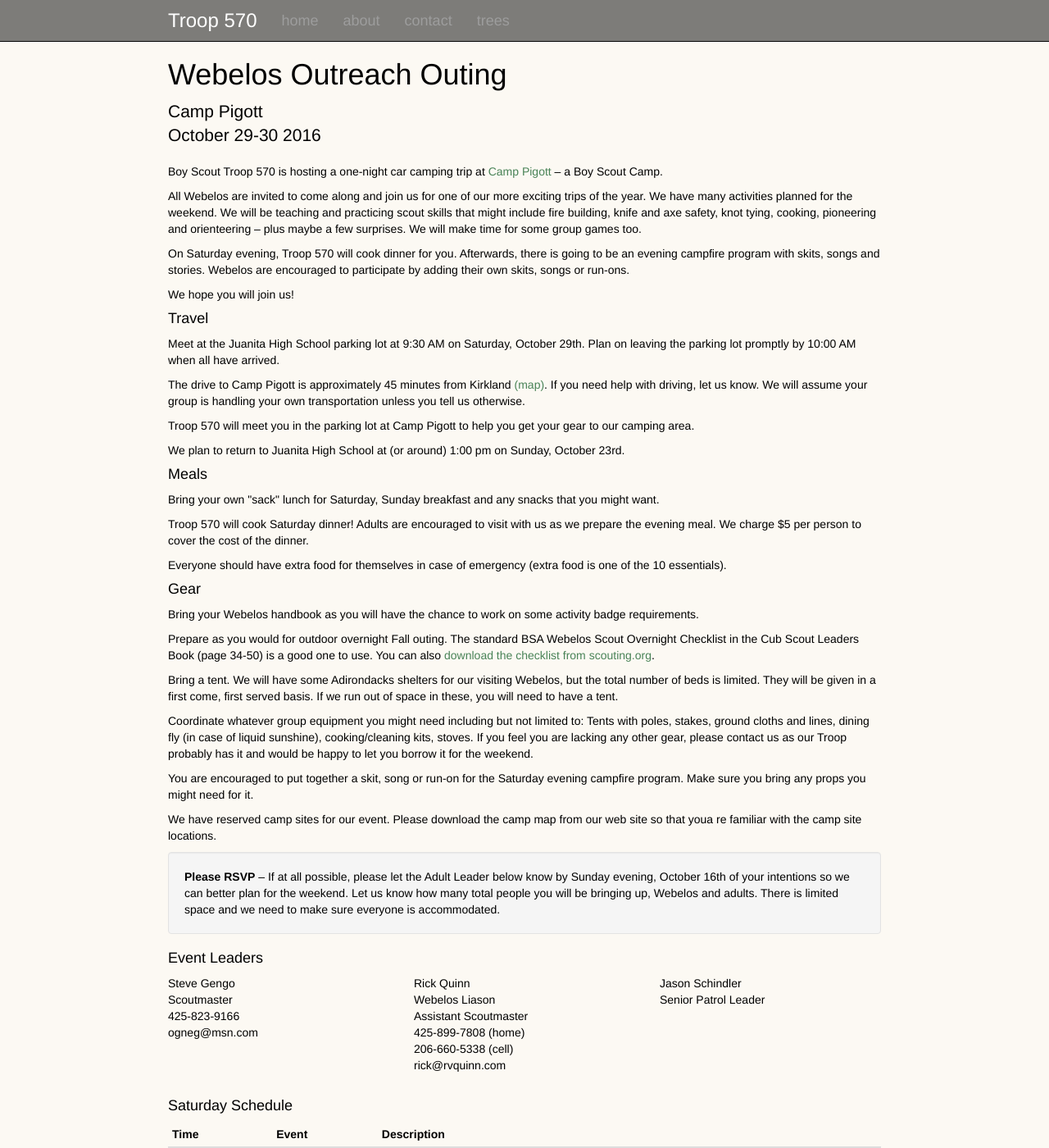
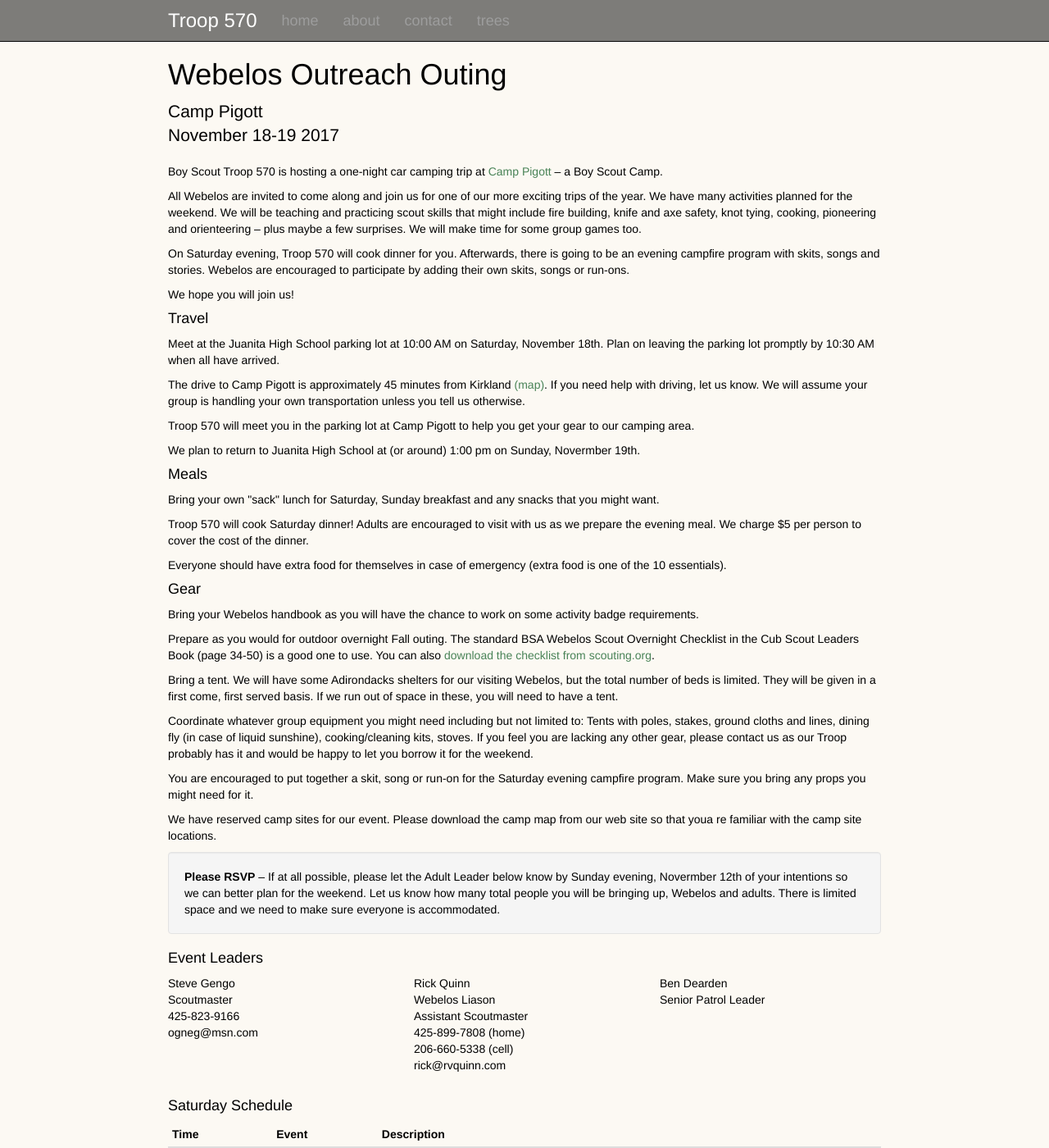
Before and after one commit to troop570/troop570.github.io, a Jekyll site: the page built from webelos/index.html, in a window 1280 px wide and 1400 px high. Shown: the whole window at 82% size. Built offline with Jekyll 4.4.1, drawn with Linux system fonts in a browser that asks for light colours; nearby versions of some CDN libraries.

Commit message:
Update webelo outreach for 2017

```diff
--- a/webelos/index.html
+++ b/webelos/index.html
@@ -4,7 +4,7 @@ title: Webelos Outreach Outing
 ---
 
 <p class="lead">
-Camp Pigott<br>October 29-30 2016
+Camp Pigott<br>November 18-19 2017
 </p>
 
 <p>Boy Scout Troop 570 is hosting a one-night car camping trip at <a
@@ -27,8 +27,8 @@ run-ons.
 
 <h4>Travel</h4>
 
-<p>Meet at the Juanita High School parking lot at 9:30 AM on Saturday, October
-29th.  Plan on leaving the parking lot promptly by 10:00 AM when all have
+<p>Meet at the Juanita High School parking lot at 10:00 AM on Saturday, November
+18th.  Plan on leaving the parking lot promptly by 10:30 AM when all have
 arrived.
 
 <p>The drive to Camp Pigott is approximately 45 minutes from Kirkland <a
@@ -41,7 +41,7 @@ us otherwise.
 your gear to our camping area.
 
 <p>We plan to return to Juanita High School at (or around) 1:00 pm on Sunday,
-October 23rd.</dd>
+Novermber 19th.</dd>
 
 <h4>Meals</h4>
 
@@ -85,7 +85,7 @@ our web site so that youa re familiar with the camp site locations.
 
 <div class="well">
   <b>Please RSVP</b> – If at all possible, please let the Adult Leader below
-  know by Sunday evening, October 16th of your intentions so we can better plan
+  know by Sunday evening, Novermber 12th of your intentions so we can better plan
   for the weekend.  Let us know how many total people you will be bringing up,
   Webelos and adults. There is limited space and we need to make sure everyone
   is accommodated.
@@ -113,7 +113,7 @@ our web site so that youa re familiar with the camp site locations.
   </div>
   <div class="col-xs-4">
     <address>
-    Jason Schindler<br>
+    Ben Dearden<br>
     Senior Patrol Leader
     </address>
   </div>
```
Also changed, not shown: 1 other file.
